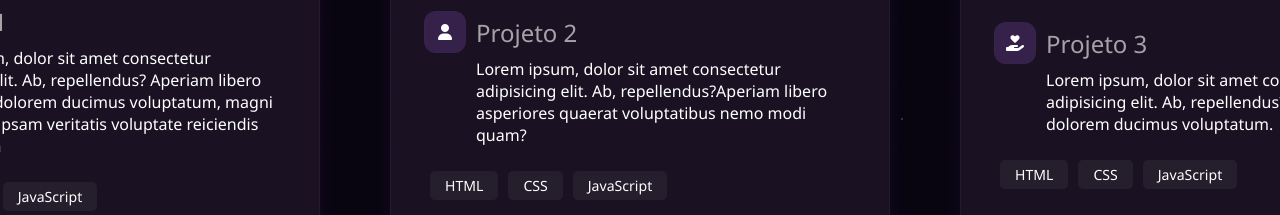
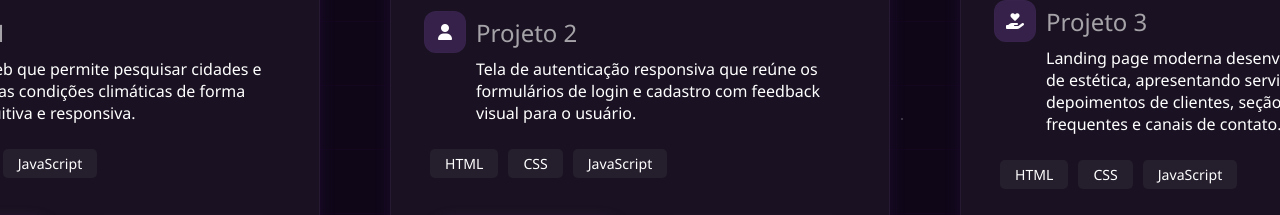
Before and after one commit to devdudalima/portifoilio, a plain HTML site: page index.html in a window 1280 px wide. Shown: the part 3819-4034 px from the top of the page. Drawn offline with nearby package versions, Linux system fonts and the light colour scheme.

Commit message:
adicionando descricao projetos

```diff
--- a/index.html
+++ b/index.html
@@ -237,10 +237,7 @@
                             <i class="fa-solid fa-cloud-rain"></i>
                         </div>
                         <h3>Projeto 1</h3>
-                        <p>Lorem ipsum, dolor sit amet consectetur adipisicing elit. Ab, repellendus? Aperiam libero
-                            maxime
-                            ab dolorem ducimus voluptatum, magni assumenda ipsam veritatis voluptate reiciendis
-                            accusantium</p>
+                        <p>Aplicação web que permite pesquisar cidades e consultar suas condições climáticas de forma simples, intuitiva e responsiva.</p>
                     </div>
 
                     <div class="tecnologias">
@@ -274,8 +271,9 @@
                             <i class="fa-solid fa-user"></i>
                         </div>
                         <h3>Projeto 2</h3>
-                        <p>Lorem ipsum, dolor sit amet consectetur adipisicing elit. Ab, repellendus?Aperiam libero
-                            asperiores quaerat voluptatibus nemo modi quam?</p>
+                        <p>
+                            Tela de autenticação responsiva que reúne os formulários de login e cadastro com feedback visual para o usuário.
+                        </p>
                     </div>
                     <div class="tecnologias">
                         <span class="tecnologia">HTML</span>
@@ -310,8 +308,8 @@
                             <i class="fa-solid fa-hand-holding-heart"></i>
                         </div>
                         <h3>Projeto 3</h3>
-                        <p>Lorem ipsum, dolor sit amet consectetur adipisicing elit. Ab, repellendus? Aperiam libero
-                            ab dolorem ducimus voluptatum.
+                        <p>
+                            Landing page moderna desenvolvida para clínica de estética, apresentando serviços, diferenciais, depoimentos de clientes, seção de perguntas frequentes e canais de contato.
                         </p>
                     </div>
 
--- a/style.css
+++ b/style.css
@@ -8,7 +8,7 @@ body {
 }
 
 .bg-grid-pattern {
-    background-color: #080510;
+    background-color: #0f0718;
 
     background-image:
         /* Grade quadriculada */
```
